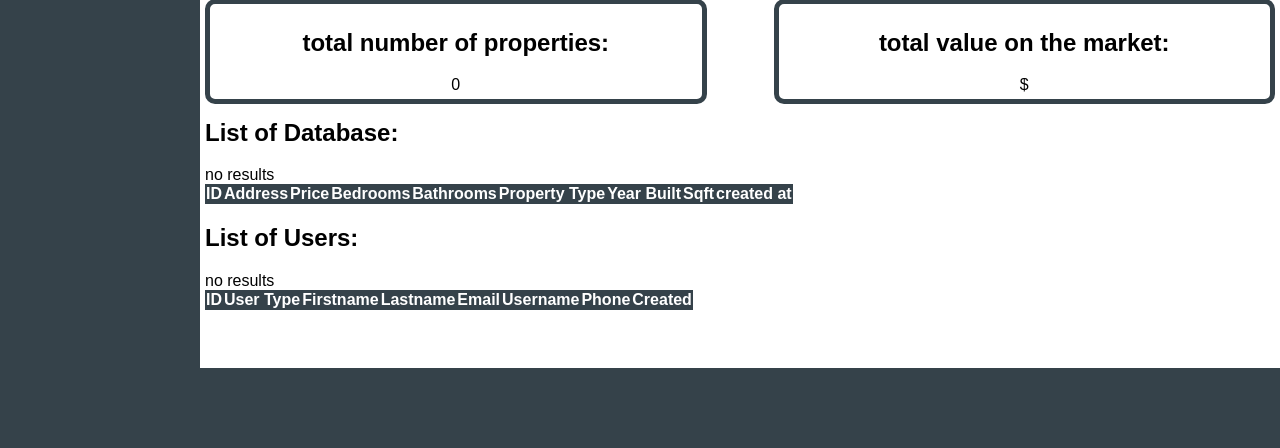
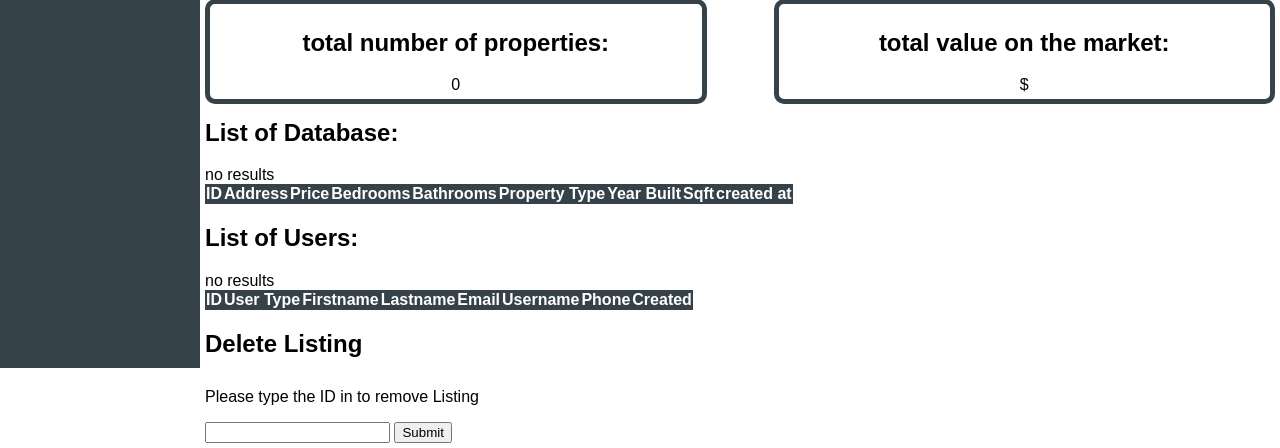
Before and after one commit to Rob-Krisko/web-prog-proj-4, a PHP site: page /admin_dashboard.php in a window 1280 px wide. Shown: the part 432-880 px from the top of the page. Before the commit the page ends 800 px from the top, so only its background shows below. Run offline with PHP 8.4, Linux system fonts and the light colour scheme; the visitor is signed in with stand-in values (Sample User, id 1); data that the repository does not hold is empty.

Commit message:
delete listing
delete property listing based off id

```diff
--- a/admin_dashboard.php
+++ b/admin_dashboard.php
@@ -140,9 +140,18 @@ if ($conn->connect_error) {
 
                 ?>
 
-
             </table>
         </div>
+
+        <div class='remove-listing'>
+        <h2>Delete Listing</h2>
+            <form action='#' method='POST'>
+                <p>Please type the ID in to remove Listing</p>
+                <input type='text' name='id'></input>
+                <input type='submit'></input>
+            </form>
+        </div>
+
     </div>
 
 
```
Also changed, not shown: admin_delete.php (added, +17 -0 lines).
